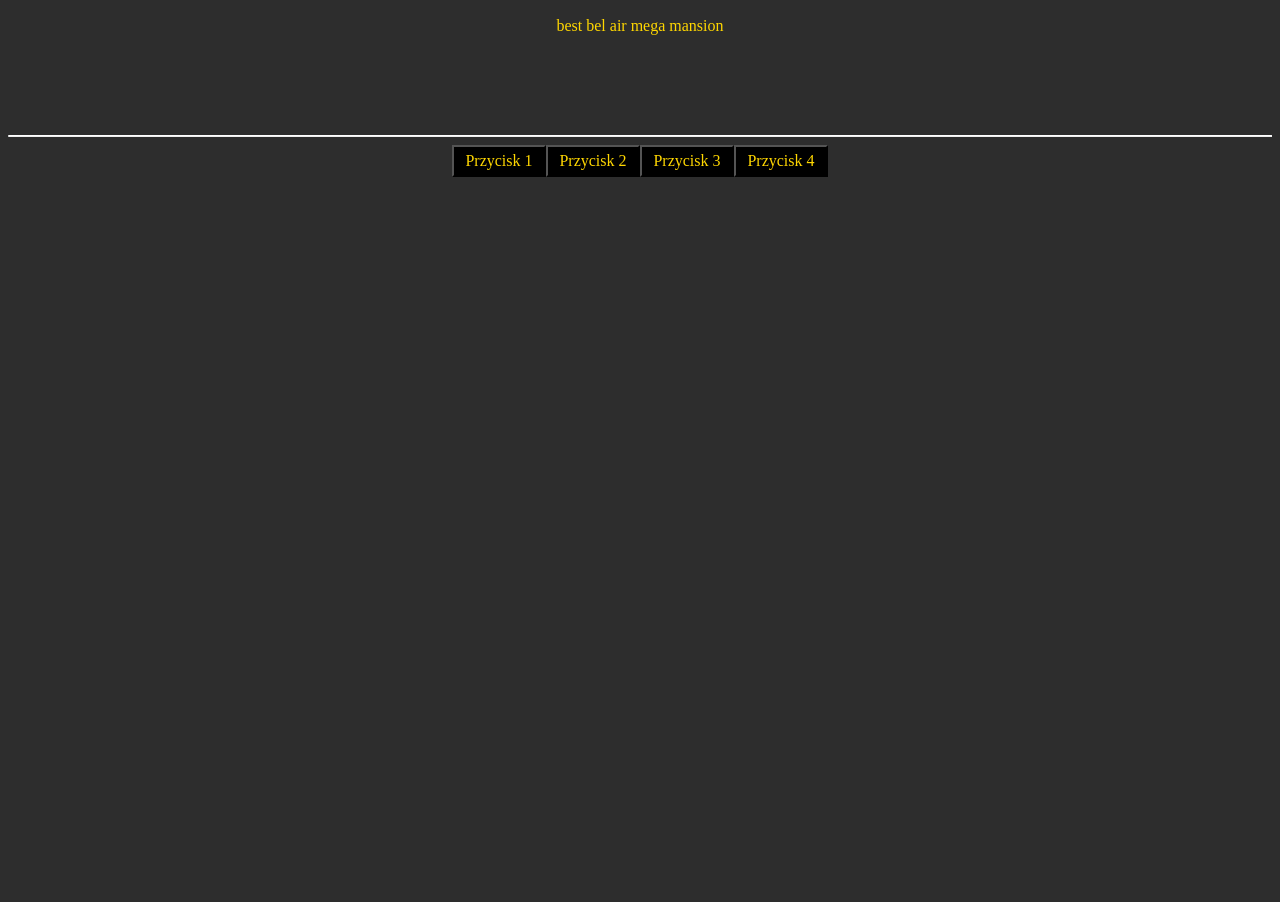
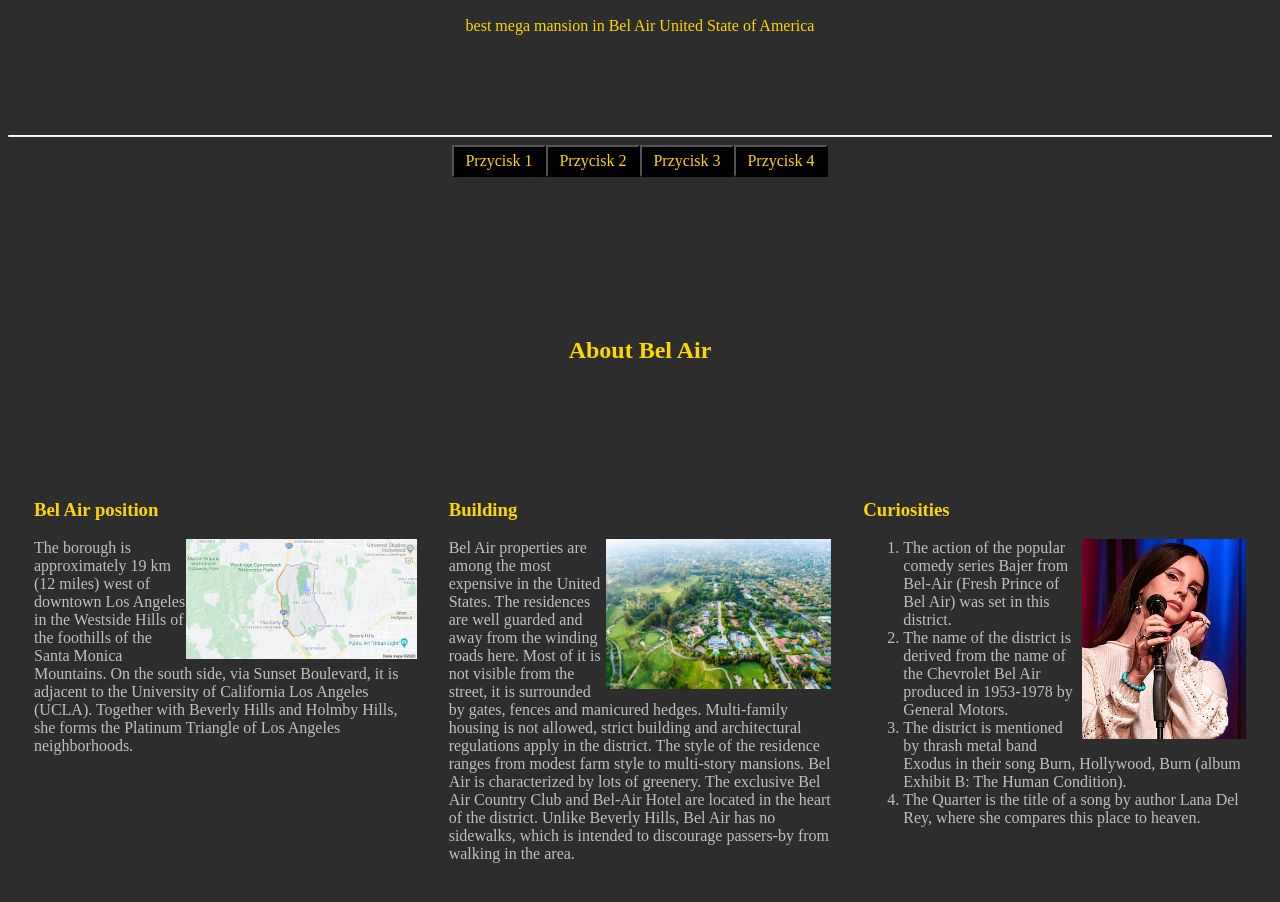
Before and after one commit to KoFi2137/Bel-Air-Mansion, a plain HTML site: page index.html in a window 1280 px wide. Shown: the part 110-1012 px from the top of the page. Before the commit the page ends 800 px from the top, so only its background shows below. Drawn offline with Linux system fonts and the light colour scheme.

Commit message:
new section About Bel Air

```diff
--- a/index.html
+++ b/index.html
@@ -13,7 +13,7 @@
     <header class= "title">
         <h1>Bel Air Mansion</h1>
         <h2>mega mansion</h2>
-        <p>best bel air mega mansion</p>
+        <p>best mega mansion in Bel Air United State of America</p>
     </header>
     <hr>
     <section id= "przyciski menu">
@@ -26,6 +26,29 @@
             </div>
         </div>
     </section>
+    <h2 id="about" class= "title">About Bel Air</h2>
+    <section id= "bel_air">
+        <div>
+            <h3>Bel Air position</h3>
+            <img src="./img/bel air położęnie.png" alt="wagina" height="120px"  ALIGN="right">
+            <p class= "p">The borough is approximately 19 km (12 miles) west of downtown Los Angeles in the Westside Hills of the foothills of the Santa Monica Mountains. On the south side, via Sunset Boulevard, it is adjacent to the University of California Los Angeles (UCLA). Together with Beverly Hills and Holmby Hills, she forms the Platinum Triangle of Los Angeles neighborhoods.</p>
+        </div>
+        <div>
+            <h3>Building</h3>
+            <img src="./img/zabudowa.jpg" alt="wagina 2.0" height="150px" ALIGN="right">
+            <p class="p">Bel Air properties are among the most expensive in the United States. The residences are well guarded and away from the winding roads here. Most of it is not visible from the street, it is surrounded by gates, fences and manicured hedges. Multi-family housing is not allowed, strict building and architectural regulations apply in the district. The style of the residence ranges from modest farm style to multi-story mansions. Bel Air is characterized by lots of greenery. The exclusive Bel Air Country Club and Bel-Air Hotel are located in the heart of the district. Unlike Beverly Hills, Bel Air has no sidewalks, which is intended to discourage passers-by from walking in the area. </p>
+        </div>
+        <div>
+            <h3>Curiosities</h3>
+            <img src="./img/lana del rey.jpg" alt="wagina 2.0" height="200px" ALIGN="right">
+            <ol class="p">
+            <li>The action of the popular comedy series Bajer from Bel-Air (Fresh Prince of Bel Air) was set in this district.</li>
+            <li>The name of the district is derived from the name of the Chevrolet Bel Air produced in 1953-1978 by General Motors.</li>
+            <li>The district is mentioned by thrash metal band Exodus in their song Burn, Hollywood, Burn (album Exhibit B: The Human Condition).</li>
+            <li>The Quarter is the title of a song by author Lana Del Rey, where she compares this place to heaven.</li>
+            </ol>
+        </div>
+    </section>
 </body>
 
 </html>
--- a/style.css
+++ b/style.css
@@ -42,3 +42,29 @@ body {
 hr {
     border-top: 1px solid white;
   }
+
+#bel_air {
+    margin-top: 100px;
+    margin-left: 10px;
+    margin-right: 10px;
+    display: flex;
+    flex-direction: row;
+    justify-content: center;
+}
+#bel_air div {
+    margin:0.5em;
+    padding:0.5em;
+    flex-basis: 33%;
+}
+h3 {
+    color: gold;
+}
+.p {
+    color: silver;
+}
+#about {
+    text-align: center;
+    margin-top: 200px;
+    margin-left: auto;
+    margin-right: auto;
+}
```
Also changed, not shown: img/100 m$ 2.jpg (added), img/100 m$.jpg (added), img/75m $.jpg (added), img/80m $.jpg (added), img/90 m$.jpg (added), img/bel air położęnie.png (added), img/lana del rey.jpg (added), img/zabudowa.jpg (added).
